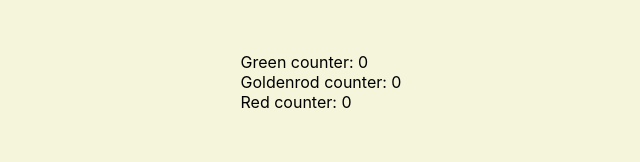
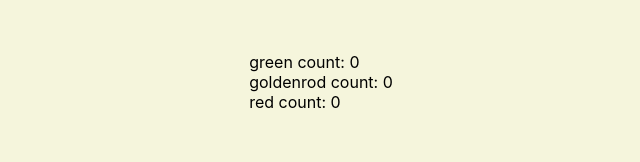
Before and after one commit to iam8/37.4-events-state-eightball, a React (Create React App) app: page / in a window 1280 px wide. Shown: the top 162 px of the page, without its empty margins (319-959 px from the left). Built offline with nearby package versions, Linux system fonts and the light colour scheme.

Commit message:
Refactor EightBall component using helper function that creates color counter and remove hard-coded color counter

```diff
--- a/src/EightBall.js
+++ b/src/EightBall.js
@@ -4,6 +4,8 @@
 import React, {useState} from 'react';
 import "./EightBall.css";
 import defaultAnswers from "./answers.json";
+import altAnswers from "./answers2.json";
+import { createColorCounter } from './helpers';
 
 
 /**
@@ -20,29 +22,29 @@ import defaultAnswers from "./answers.json";
 function EightBall({answers=defaultAnswers}) {
 
     const initAnswer = {msg: "Think of a Question", color: "black"};
+    const initCounter = createColorCounter(answers);
 
     const [answer, setAnswer] = useState(initAnswer);
-    const [greenCount, setGreenCount] = useState(0);
-    const [goldenrodCount, setGoldenrodCount] = useState(0);
-    const [redCount, setRedCount] = useState(0);
+    const [counter, setCounter] = useState(initCounter);
 
     const ballStyles = {backgroundColor: answer.color};
-    const countSetMap = {
-        "green": () => {setGreenCount(greenCount + 1)},
-        "goldenrod": () => {setGoldenrodCount(goldenrodCount + 1)},
-        "red": () => {setRedCount(redCount + 1)},
-    };
 
     /**
      * Update Eight Ball with a randomly-chosen message and color.
      * Update color counter.
      */
     function updateBall() {
+
+        if (Object.keys(counter).length === 0) return;
+
         const idx = Math.floor(Math.random() * answers.length);
         const newAnswer = answers[idx];
 
         setAnswer(newAnswer);
-        countSetMap[newAnswer.color.toLowerCase()]();
+
+        const updCounter = {...counter};
+        updCounter[newAnswer.color] += 1;
+        setCounter(updCounter);
     }
 
     /**
@@ -50,17 +52,13 @@ function EightBall({answers=defaultAnswers}) {
      */
     function resetBall() {
         setAnswer(initAnswer);
-        setGreenCount(0);
-        setGoldenrodCount(0);
-        setRedCount(0);
+        setCounter(initCounter);
     }
 
     return (
         <div className="EightBall">
             <div className="EightBall-Color-Counter">
-                <div>Green counter: {greenCount}</div>
-                <div>Goldenrod counter: {goldenrodCount}</div>
-                <div>Red counter: {redCount}</div>
+                {Object.keys(counter).map(color => <div>{color} count: {counter[color]}</div>)}
             </div>
 
             <div className="EightBall-ball" style={ballStyles} onClick={updateBall}>
```
